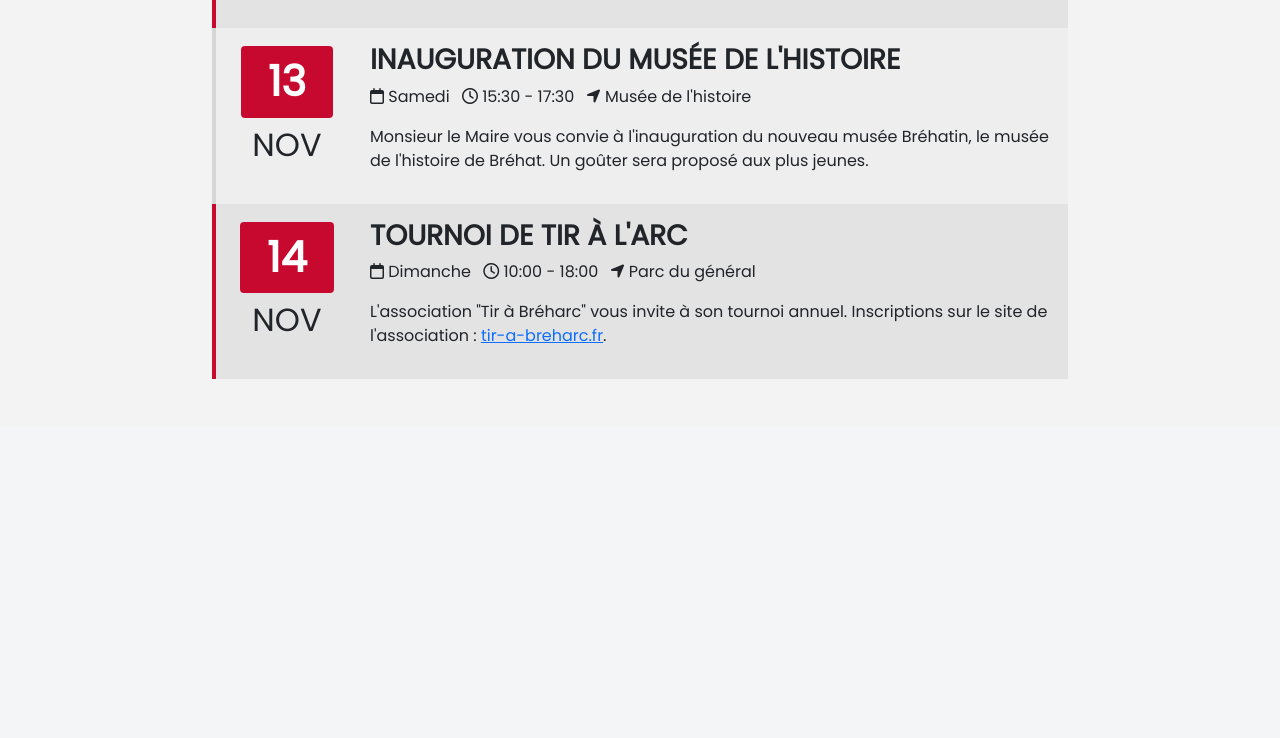
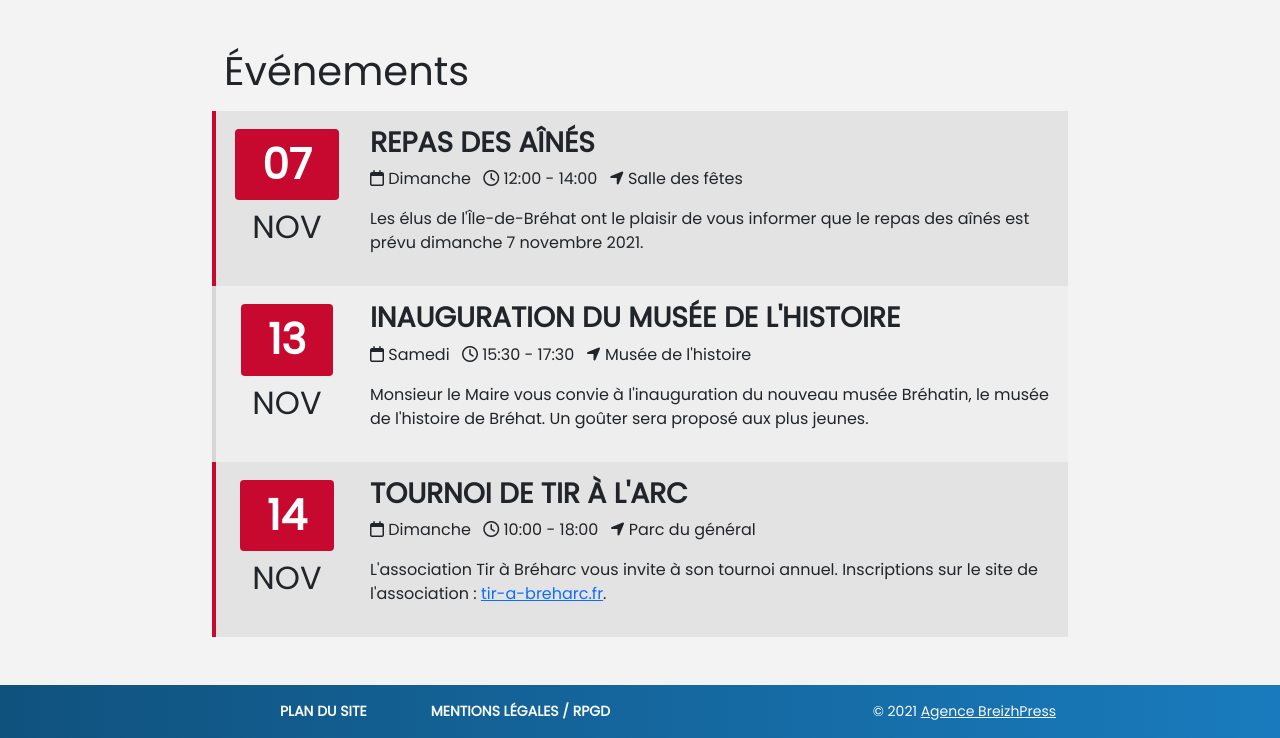
Before and after one commit to yusa-ai/brehat, a PHP site: page / in a window 1280 px wide. Shown: the part 1791-2529 px from the top of the page. Before the commit the page ends 2170 px from the top, so only its background shows below. Run offline with PHP 8.4, Linux system fonts and the light colour scheme; some libraries are stand-ins or nearby versions.

Commit message:
Début footer et bouton retour en haut de page

```diff
--- a/css/style.css
+++ b/css/style.css
@@ -6,6 +6,7 @@ body {
     --global-padding: 17.5%;
 
     --global-blue: #14679e;
+    --global-green: #90b937;
     --global-red: #c8092f;
     --global-white: #0000000C;
 }
@@ -19,6 +20,18 @@ body {
     color: inherit;
     cursor: pointer;
     text-decoration: none;
+}
+
+.btn:focus,.btn:active {
+    outline: none !important;
+    box-shadow: none;
+}
+
+/* Bannière */
+
+#banniere {
+    background: url("../img/banner.png") 0 40%;
+    height: 250px;
 }
 
 /* Navbar */
@@ -56,6 +69,10 @@ body {
     background-color: white;
 }
 
+.dropdown:hover > .dropdown-menu {
+    display: block;
+}
+
 /* Tourisme */
 
 #tourisme {
@@ -75,9 +92,9 @@ body {
     border-color: var(--global-red) !important;
 }
 
-/* Actualités */
+/* Bulletin municipal */
 
-#actualites {
+#bulletin {
     background-attachment: fixed;
     background-image: url("../img/brehat.png");
     background-position: center center;
@@ -91,7 +108,7 @@ body {
 }
 
 #side-covid {
-    background-color: #8fb838;
+    background-color: var(--global-green);
 }
 
 .card {
@@ -133,5 +150,34 @@ body {
 /* Footer */
 
 #footer {
-    background-color: var(--global-blue);
+    background: linear-gradient(to right, #10527E, #197bbd);
 }
+
+.footer-copy, .footer-link {
+    font-size: 14px;
+}
+
+.footer-link:hover {
+    background-color: var(--global-green);
+}
+
+/* Bouton de retour en haut de page */
+
+#scroll-to-top {
+    position: fixed;
+    bottom: 30px;
+    right: 30px;
+    display: none;
+    width: 37px;
+    height: 37px;
+}
+
+#scroll-to-top:hover {
+    background-color: var(--global-red) !important;
+    border-color: var(--global-red) !important;
+}
+
+.btn-success {
+    background-color: var(--global-green) !important;
+    border-color: var(--global-green) !important;
+}
--- a/index.htm
+++ b/index.htm
@@ -18,12 +18,10 @@
 </head>
 
 <body>
-
 <header>
     <!--Menu de navigation-->
     <nav class="navbar navbar-dark navbar-expand-xxl g-padding fixed-top py-0">
         <div class="container-fluid">
-
             <!--Logo et nom du site-->
             <a class="navbar-brand" href="./index.htm">
                 <img alt="Logo Île-de-Bréhat" class="align-baseline mx-2 d-none d-sm-inline-block" height="24"
@@ -34,7 +32,6 @@
                     data-bs-target="#navbar" data-bs-toggle="collapse" type="button">
                 <span class="navbar-toggler-icon"></span>
             </button>
-
             <!--Liens-->
             <div class="collapse navbar-collapse" id="navbar">
                 <ul class="navbar-nav ms-auto text-uppercase text-center">
@@ -65,12 +62,13 @@
             </div>
         </div>
     </nav>
+    <!--Bannière-->
+    <div class="container-fluid" id="banniere"></div>
 </header>
-
 
 <!--Tourisme-->
 <section class="container-fluid g-padding py-5" id="tourisme">
-    <div class="carousel carousel-fade slide pt-4" data-bs-interval="7000" data-bs-ride="carousel" id="carousel">
+    <div class="carousel carousel-fade slide py-3" data-bs-interval="7000" data-bs-ride="carousel" id="carousel">
         <div class="carousel-indicators">
             <button aria-current="true" aria-label="Slide 1" class="active" data-bs-slide-to="0"
                     data-bs-target="#carousel"
@@ -120,12 +118,12 @@
     </div>
 </section>
 
-<!--Actualités-->
-<section class="container-fluid pb-5 g-padding" id="actualites">
+<!--Bulletin municipal-->
+<section class="container-fluid pb-5 g-padding" id="bulletin">
     <div class="row">
-        <!--Actualités (articles)-->
+        <!--Articles-->
         <div class="col-xl-8">
-            <p class="display-6 text-light">Actualités</p>
+            <p class="display-6 text-light">Bulletin municipal</p>
             <div class="d-lg-inline-flex">
                 <article class="card p-0 rounded-0 border-0 w-100 mb-2 mb-xl-0">
                     <div class="card-body">
@@ -252,7 +250,7 @@
                     <li class="list-inline-item"><i aria-hidden="true" class="fa fa-location-arrow"></i> Parc du général
                     </li>
                 </ul>
-                <p>L'association "Tir à Bréharc" vous invite à son tournoi annuel. Inscriptions sur le site de
+                <p>L'association Tir à Bréharc vous invite à son tournoi annuel. Inscriptions sur le site de
                     l'association : <a
                             href="https://www.youtube.com/watch?v=dQw4w9WgXcQ" target="_blank">tir-a-breharc.fr</a>.
                 </p>
@@ -262,11 +260,27 @@
 </section>
 
 <!--Footer-->
-<footer class="container-fluid g-padding" id="footer"></footer>
+<footer class="container-fluid g-padding" id="footer">
+    <div class="d-flex flex-row align-items-center py-2">
+        <div class="footer-link clickable text-light text-uppercase fw-bold text-nowrap p-2 mx-5">Plan du site</div>
+        <div class="footer-link clickable text-light text-uppercase fw-bold text-nowrap p-2 me-auto">Mentions légales / RPGD</div>
+        <div class="footer-copy text-light text-nowrap">© 2021 <a class="text-light" href="https://www.breizhpress.com/" target="_blank">Agence BreizhPress</a></div>
+    </div>
+    <div class="row">
+        <div class="col-md-6">
 
+        </div>
+        <div class="col-md-6">
+
+        </div>
+    </div>
+</footer>
+
+<button class="btn btn-success btn-lg rounded-0 p-0" id="scroll-to-top" type="button"><i class="fas fa-angle-up"></i></button>
 
 <script crossorigin src="https://cdn.jsdelivr.net/npm/bootstrap@5.1.3/dist/js/bootstrap.bundle.min.js"></script>
 <script crossorigin src="https://code.jquery.com/jquery-3.6.0.slim.min.js"></script>
+<script src="./js/main.js"></script>
 </body>
 
 </html>
--- /dev/null
+++ b/js/main.js
@@ -0,0 +1,12 @@
+let btn = $("#scroll-to-top");
+$(window).scroll(function () {
+    if ($(window).scrollTop() > 300) {
+        btn.show();
+    } else {
+        btn.hide();
+    }
+});
+
+btn.on("click", function() {
+    window.scrollTo(0, 0);
+});
```
Also changed, not shown: img/banner.png (added).
